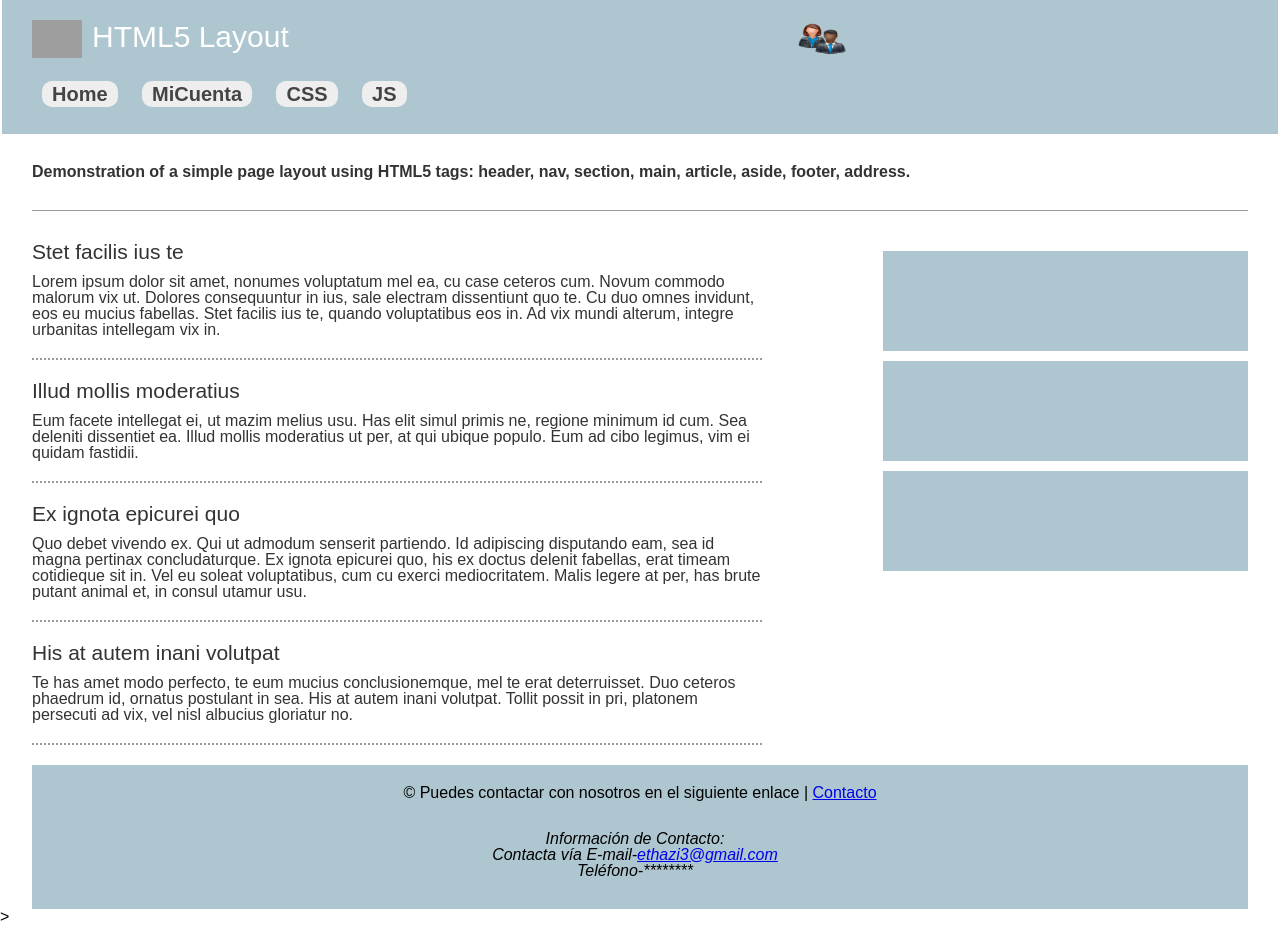
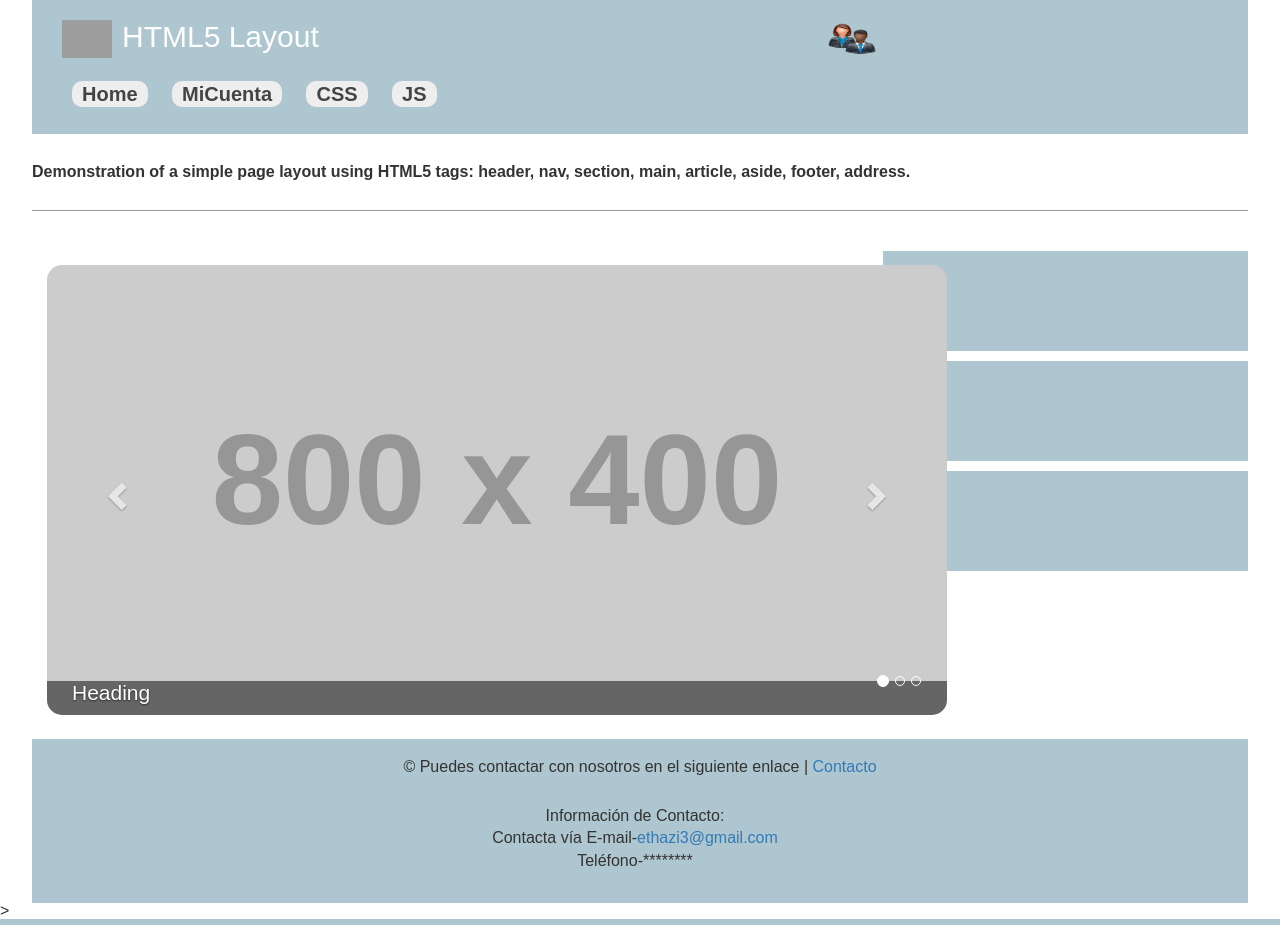
Before and after one commit to Chow22/ZASCAR, a PHP site: page / in a window 1280 px wide. Run offline with PHP 8.4, Linux system fonts and the light colour scheme; grey boxes labelled with a size stand in for pictures from a placeholder-image service; some libraries are stand-ins or nearby versions; grey boxes are pictures that could not be loaded.

Commit message:
carousel donete

```diff
--- a/public_html/css/style.css
+++ b/public_html/css/style.css
@@ -133,3 +133,77 @@ body > section {
 	}
 
 }
+/* Makes images fully responsive */
+
+.img-responsive,
+.thumbnail > img,
+.thumbnail a > img,
+.carousel-inner > .item > img,
+.carousel-inner > .item > a > img {
+  display: block;
+  width: 100%;
+  height: auto;
+}
+
+/* ------------------- Carousel Styling ------------------- */
+
+.carousel-inner {
+  border-radius: 15px;
+}
+
+.carousel-caption {
+  background-color: rgba(0,0,0,.5);
+  position: absolute;
+  left: 0;
+  right: 0;
+  bottom: 0;
+  z-index: 10;
+  padding: 0 0 10px 25px;
+  color: #fff;
+  text-align: left;
+}
+
+.carousel-indicators {
+  position: absolute;
+  bottom: 0;
+  right: 0;
+  left: 0;
+  width: 100%;
+  z-index: 15;
+  margin: 0;
+  padding: 0 25px 25px 0;
+  text-align: right;
+}
+
+.carousel-control.left,
+.carousel-control.right {
+  background-image: none;
+}
+
+
+/* ------------------- Section Styling - Not needed for carousel styling ------------------- */
+
+.section-white {
+   padding: 10px 0;
+}
+
+.section-white {
+  background-color: #fff;
+  color: #555;
+}
+
+@media screen and (min-width: 768px) {
+
+  .section-white {
+     padding: 1.5em 0;
+  }
+
+}
+
+@media screen and (min-width: 992px) {
+
+  .container {
+    max-width: 930px;
+  }
+
+}
--- a/public_html/index.php
+++ b/public_html/index.php
@@ -7,8 +7,12 @@
         <link rel="canonical" href="http://html5-templates.com/" />
         <title>HTML5 Page Layout Template</title>
         <meta name="description" content="Simple HTML5 Page layout template with header, footer, sidebar etc.">
+        <meta name="viewport" content="width=device-width, initial-scale=1">
+        <link rel="stylesheet" href="https://maxcdn.bootstrapcdn.com/bootstrap/3.3.7/css/bootstrap.min.css">
         <link rel="stylesheet" href="css/style.css">
         <script src="js/script.js"></script>
+        <script src="https://ajax.googleapis.com/ajax/libs/jquery/3.2.1/jquery.min.js"></script>
+        <script src="https://maxcdn.bootstrapcdn.com/bootstrap/3.3.7/js/bootstrap.min.js"></script>
     </head>
 
     <body>
@@ -33,22 +37,50 @@
         </section>
         <section id="pageContent">
             <main role="main">
-                <article>
-                    <h2>Stet facilis ius te</h2>
-                    <p>Lorem ipsum dolor sit amet, nonumes voluptatum mel ea, cu case ceteros cum. Novum commodo malorum vix ut. Dolores consequuntur in ius, sale electram dissentiunt quo te. Cu duo omnes invidunt, eos eu mucius fabellas. Stet facilis ius te, quando voluptatibus eos in. Ad vix mundi alterum, integre urbanitas intellegam vix in.</p>
-                </article>
-                <article>
-                    <h2>Illud mollis moderatius</h2>
-                    <p>Eum facete intellegat ei, ut mazim melius usu. Has elit simul primis ne, regione minimum id cum. Sea deleniti dissentiet ea. Illud mollis moderatius ut per, at qui ubique populo. Eum ad cibo legimus, vim ei quidam fastidii.</p>
-                </article>
-                <article>
-                    <h2>Ex ignota epicurei quo</h2>
-                    <p>Quo debet vivendo ex. Qui ut admodum senserit partiendo. Id adipiscing disputando eam, sea id magna pertinax concludaturque. Ex ignota epicurei quo, his ex doctus delenit fabellas, erat timeam cotidieque sit in. Vel eu soleat voluptatibus, cum cu exerci mediocritatem. Malis legere at per, has brute putant animal et, in consul utamur usu.</p>
-                </article>
-                <article>
-                    <h2>His at autem inani volutpat</h2>
-                    <p>Te has amet modo perfecto, te eum mucius conclusionemque, mel te erat deterruisset. Duo ceteros phaedrum id, ornatus postulant in sea. His at autem inani volutpat. Tollit possit in pri, platonem persecuti ad vix, vel nisl albucius gloriatur no.</p>
-                </article>
+                <section class="section-white">
+  <div class="container">
+
+    <div id="carousel-example-generic" class="carousel slide" data-ride="carousel">
+      <!-- Indicators -->
+      <ol class="carousel-indicators">
+        <li data-target="#carousel-example-generic" data-slide-to="0" class="active"></li>
+        <li data-target="#carousel-example-generic" data-slide-to="1"></li>
+        <li data-target="#carousel-example-generic" data-slide-to="2"></li>
+      </ol>
+
+      <!-- Wrapper for slides -->
+      <div class="carousel-inner">
+        <div class="item active">
+          <img src="http://placehold.it/800x400" alt="...">
+          <div class="carousel-caption">
+            <h2>Heading</h2>
+          </div>
+        </div>
+        <div class="item">
+          <img src="http://placehold.it/800x400" alt="...">
+          <div class="carousel-caption">
+            <h2>Heading</h2>
+          </div>
+        </div>
+        <div class="item">
+          <img src="http://placehold.it/800x400" alt="...">
+          <div class="carousel-caption">
+            <h2>Heading</h2>
+          </div>
+        </div>
+      </div>
+
+      <!-- Controls -->
+      <a class="left carousel-control" href="#carousel-example-generic" data-slide="prev">
+        <span class="glyphicon glyphicon-chevron-left"></span>
+      </a>
+      <a class="right carousel-control" href="#carousel-example-generic" data-slide="next">
+        <span class="glyphicon glyphicon-chevron-right"></span>
+      </a>
+    </div>
+
+  </div>
+</section>
             </main>
             <aside>
                 <div></div>
```
